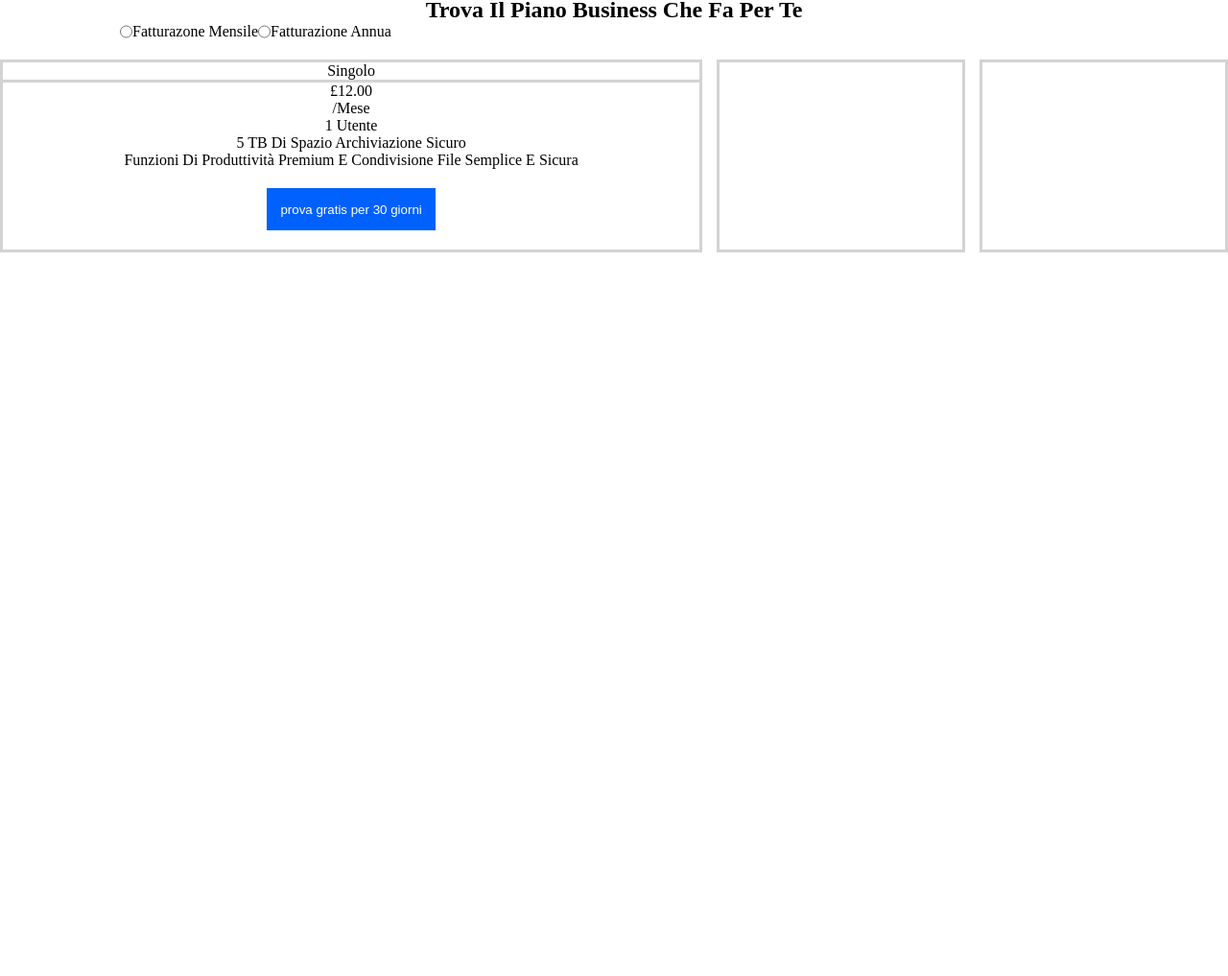
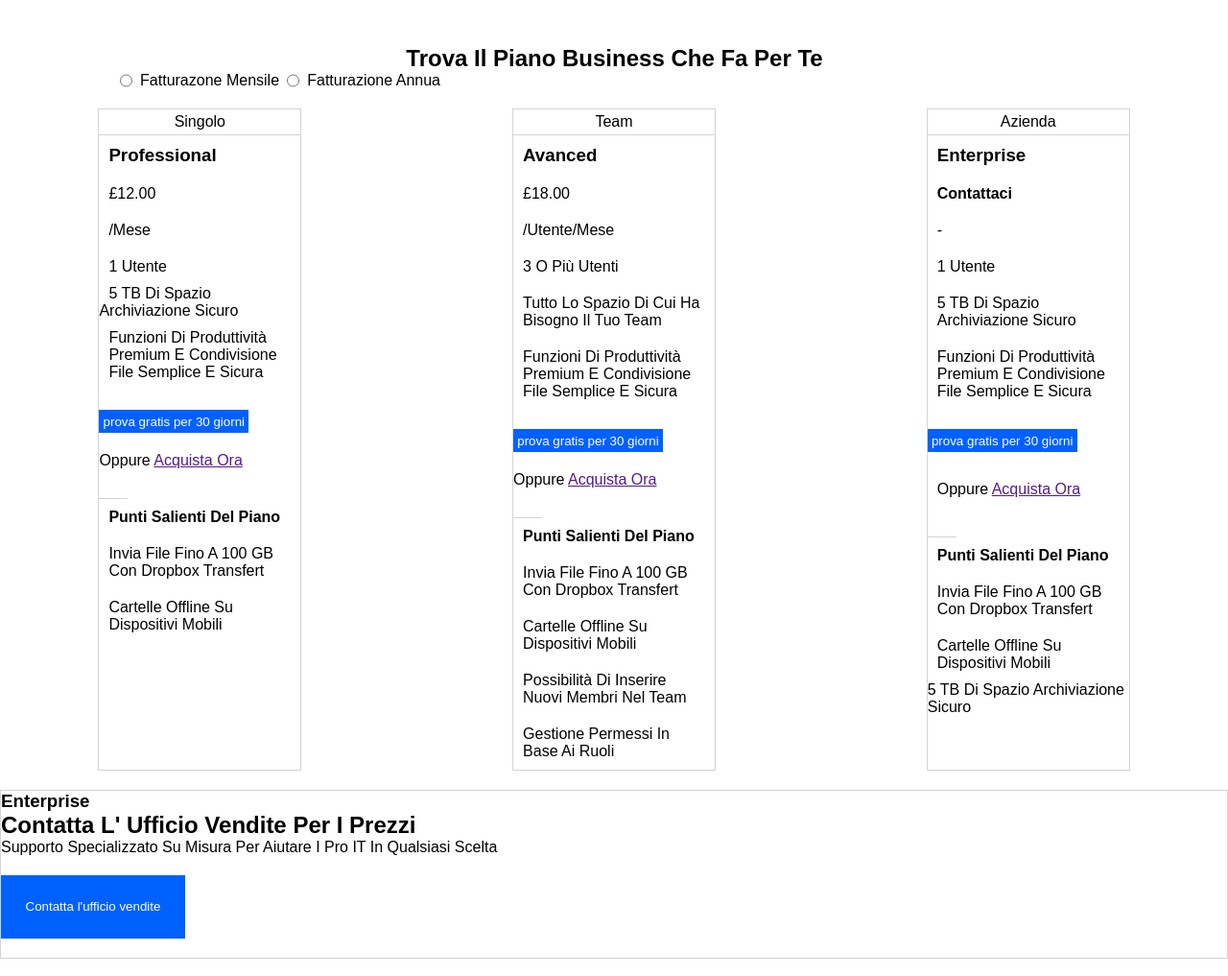
Before and after one commit to 413f10r/htmlcss-dropbox, a plain HTML site: page index.html in a window 1280 px wide. Shown: the part 517-1534 px from the top of the page at 96% size. Before the commit the page ends 800 px from the top, so only its background shows below. Drawn offline with Linux system fonts and the light colour scheme.

Commit message:
parte-1-incompleta-start-parte-2

```diff
--- a/css/style.css
+++ b/css/style.css
@@ -3,12 +3,10 @@
     --color-button: #0061FE;
 }
 
-body {
-    list-style: none;
-}
 
 html {
     text-transform: capitalize;
+    font-family: sans-serif;
 }
 
 li {
@@ -24,25 +22,19 @@ li {
     background-color: white;
     z-index: 1;
     padding: 15px;
-    gap: 30px;
+}
 
-
-
-
-
-}
 
 .flex {
     display: flex;
     /* align-items: center; */
-
 }
 
-.logo {}
+
 
 .container-right {
     display: flex;
-
+    gap: 15px;
 }
 
 
@@ -71,21 +63,13 @@ main {
     margin-top: 70px;
     padding-right: 30%;
     padding-left: 15%;
-
-
-    /* height: 400px; */
     background-color: var(--color1);
-    /* padding-left: 125px;
-    padding-right: 200px; */
-
-
 }
 
 .main-title {
+    text-align: center;
+    padding-top: 50px;
 
-    text-align: center;
-    /* font-size: 3rem; */
-    font-family: sans-serif;
 }
 
 .container-flex {
@@ -126,40 +110,73 @@ main {
     width: 15px;
 }
 
-/* tab */
+/* grey-card */
+
+.second-title {
+    text-align: center;
+    margin-top: 50px;
+    margin-left: 1px;
+}
 
 .radio-container {
     display: flex;
     margin-left: 125px;
+    gap: 0.7%;
+
 
 }
 
-.second-title {
-    text-align: center;
-    margin-top: 50px;
 
-}
 
 .card-container {
     display: flex;
     justify-content: center;
     gap: 15px;
-    text-align: center;
+    text-align: left;
+
+
 
 }
 
 .card {
     /* width: 200px;
     height: 500px; */
-    border: solid lightgray;
+    border: 1px solid lightgray;
     margin-top: 20px;
     flex-grow: 1;
-    flex-basis: (100% / 3 - 15);
+    margin-left: 8%;
+    margin-right: 8%;
+    flex-basis: calc ((100% / 3) - 15px);
+
+
+
 
 }
 
 .box-card {
-    border-bottom: solid lightgray;
+    text-align: center;
+    border-bottom: 1px solid lightgray;
+    padding: 2%;
 
 
 }
+
+
+
+.border-bottom-grey {
+    border-bottom: 1px solid lightgrey;
+    width: 20px;
+    padding: 15px;
+}
+
+.vertical-gap {
+    /* flex-direction: column-reverse;
+    gap: 10px; */
+    padding: 10px;
+}
+
+.horizontal-card {
+    border: 1px solid lightgray;
+    margin-top: 20px;
+
+}
--- a/index.html
+++ b/index.html
@@ -77,34 +77,116 @@
         <p>fatturazione annua</p>
     </div>
 
+    <!-- card -->
+
     <div class="card-container">
         <section class="card __pannello-1">
             <div>
                 <div class="box-card">
                     <p>singolo</p>
                 </div>
-                <ul>
-                    <li>£12.00</li>
-                    <li>/mese</li>
-                    <li>1 utente</li>
-                    <li>5 TB di spazio archiviazione sicuro</li>
-                    <li>funzioni di produttività premium e condivisione file semplice e sicura</li>
+                <ul class="gap">
+                    <li class="vertical-gap">
+                        <h3>professional</h3>
+                    </li>
+                    <li class="vertical-gap">£12.00</li>
+                    <li class="vertical-gap">/mese</li>
+                    <li class="vertical-gap">1 utente</li>
+                    <l class="vertical-gap" i>5 TB di spazio archiviazione sicuro</l>
+                    <li class="vertical-gap">funzioni di produttività premium e condivisione file semplice e sicura</li>
                 </ul>
 
                 <button class="blue-button-2">prova gratis per 30 giorni</button>
 
+                <p>oppure <a href="">acquista ora</a></p>
+                <div class="border-bottom-grey"></div>
 
-
-
-
-
+                <ul>
+                    <li class="vertical-gap"><strong>punti salienti del piano</strong></li>
+                    <li class="vertical-gap">invia file fino a 100 GB con dropbox transfert</li>
+                    <li class="vertical-gap">cartelle offline su dispositivi mobili</li>
+                </ul>
 
             </div>
 
         </section>
-        <section class="card __pannello-2"></section>
-        <section class="card __pannello-3"></section>
+        <section class="card __pannello-2">
+            <div>
+                <div class="box-card">
+                    <p>team</p>
+                </div>
+                <ul>
+                    <li class="vertical-gap">
+                        <h3>avanced</h3>
+                    </li>
+                    <li class="vertical-gap">£18.00</li>
+                    <li class="vertical-gap">/utente/mese</li>
+                    <li class="vertical-gap">3 o più utenti</li>
+                    <li class="vertical-gap">tutto lo spazio di cui ha bisogno il tuo team</li>
+                    <li class="vertical-gap">funzioni di produttività premium e condivisione file semplice e sicura</li>
+                </ul>
+
+                <button class="blue-button-2">prova gratis per 30 giorni</button>
+
+                <p>oppure <a href="">acquista ora</a></p>
+                <div class="border-bottom-grey"></div>
+
+                <ul>
+                    <li class="vertical-gap"><strong>punti salienti del piano</strong></li>
+                    <li class="vertical-gap">invia file fino a 100 GB con dropbox transfert</li>
+                    <li class="vertical-gap">cartelle offline su dispositivi mobili</li>
+                    <li class="vertical-gap">possibilità di inserire nuovi membri nel team</li>
+                    <li class="vertical-gap">gestione permessi in base ai ruoli</li>
+                </ul>
+
+
+        </section>
+        <section class="card __pannello-3">
+
+            <div>
+                <div class="box-card">
+                    <p>Azienda</p>
+                </div>
+                <ul>
+                    <li class="vertical-gap">
+                        <h3>enterprise</h3>
+                    </li>
+                    <li class="vertical-gap"><strong>contattaci</strong></li>
+                    <li class="vertical-gap">-</li>
+                    <li class="vertical-gap">1 utente</li>
+                    <li class="vertical-gap">5 TB di spazio archiviazione sicuro</li>
+                    <li class="vertical-gap">funzioni di produttività premium e condivisione file semplice e sicura</li>
+                </ul>
+
+                <button class="blue-button-2">prova gratis per 30 giorni</button>
+
+                <p class="vertical-gap">oppure <a href="">acquista ora</a></p>
+                <div class="border-bottom-grey"></div>
+
+                <ul>
+                    <li class="vertical-gap"><strong>punti salienti del piano</strong></li>
+                    <li class="vertical-gap">invia file fino a 100 GB con dropbox transfert</li>
+                    <li class="vertical-gap">cartelle offline su dispositivi mobili</li>
+                    <li>5 TB di spazio archiviazione sicuro</li>
+                </ul>
+        </section>
     </div>
+    <!-- card orizzontale  -->
+    <div class="horizontal-card">
+        <h3>enterprise</h3>
+        <h2>contatta l' ufficio vendite per i prezzi</h2>
+        <p>supporto specializzato su misura per aiutare i pro IT in qualsiasi scelta</p>
+        <div>
+            <button class="blue-button-2">Contatta l'ufficio vendite</button>
+        </div>
+    </div>
+
+    <!-- parte 2 esercizio -->
+    <section>
+        <div class="box-photo-1">
+            <figure class="photo-1"><img src="" alt=""></figure>
+        </div>
+    </section>
 
 
 
```
